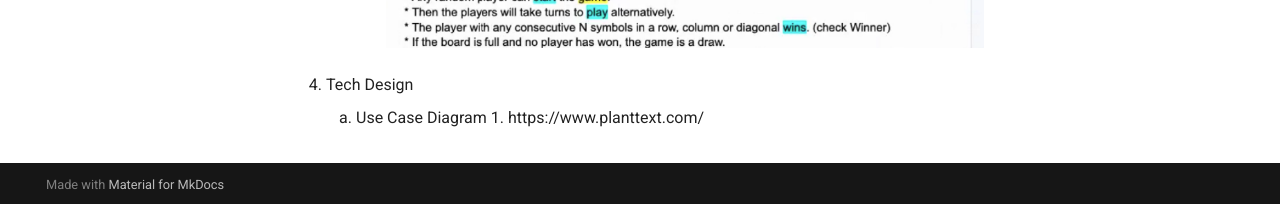
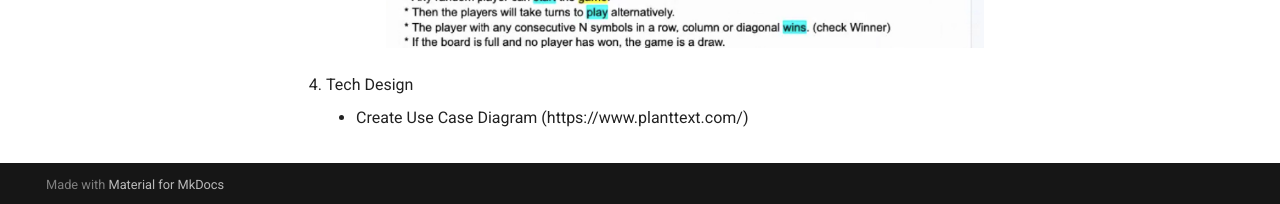
Before and after one commit to santosh-1987/programming-fundamentals, an MkDocs documentation site: the page built from docs/lld/how_to_approach_design_problems.md, in a window 1280 px wide and 900 px high, scrolled down 1987 px. Shown: the part 693-897 px from the top of the window. Built offline with MkDocs 1.6.1 and Material for MkDocs 9.7.7, drawn with Linux system fonts in a browser that asks for light colours; the version menu is left out.

```diff
--- a/docs/lld/how_to_approach_design_problems.md
+++ b/docs/lld/how_to_approach_design_problems.md
@@ -45,5 +45,4 @@
      - Behaviour
        ![img.png](../assets/images/lld/tictactoe_req/img.png)
 4. Tech Design
-   1. Use Case Diagram
-      1. https://www.planttext.com/
+   - Create Use Case Diagram (https://www.planttext.com/)
```
